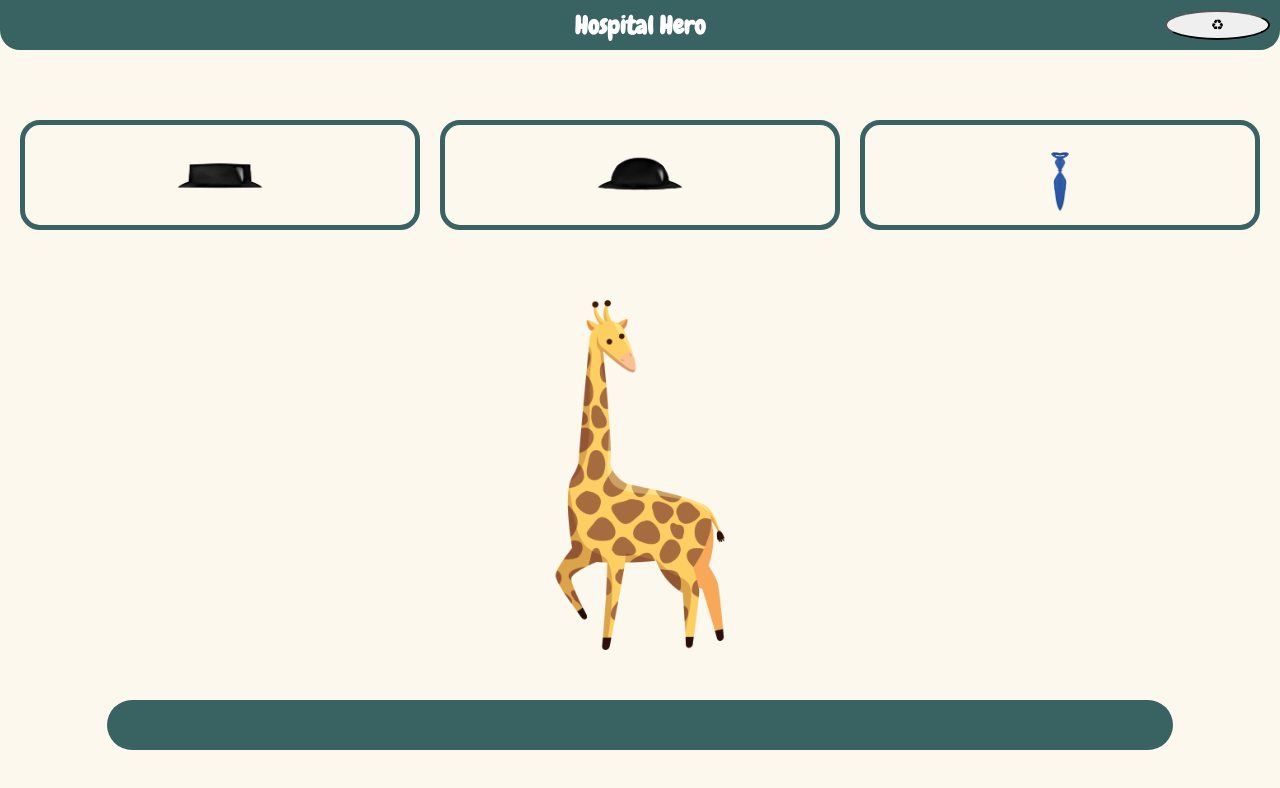
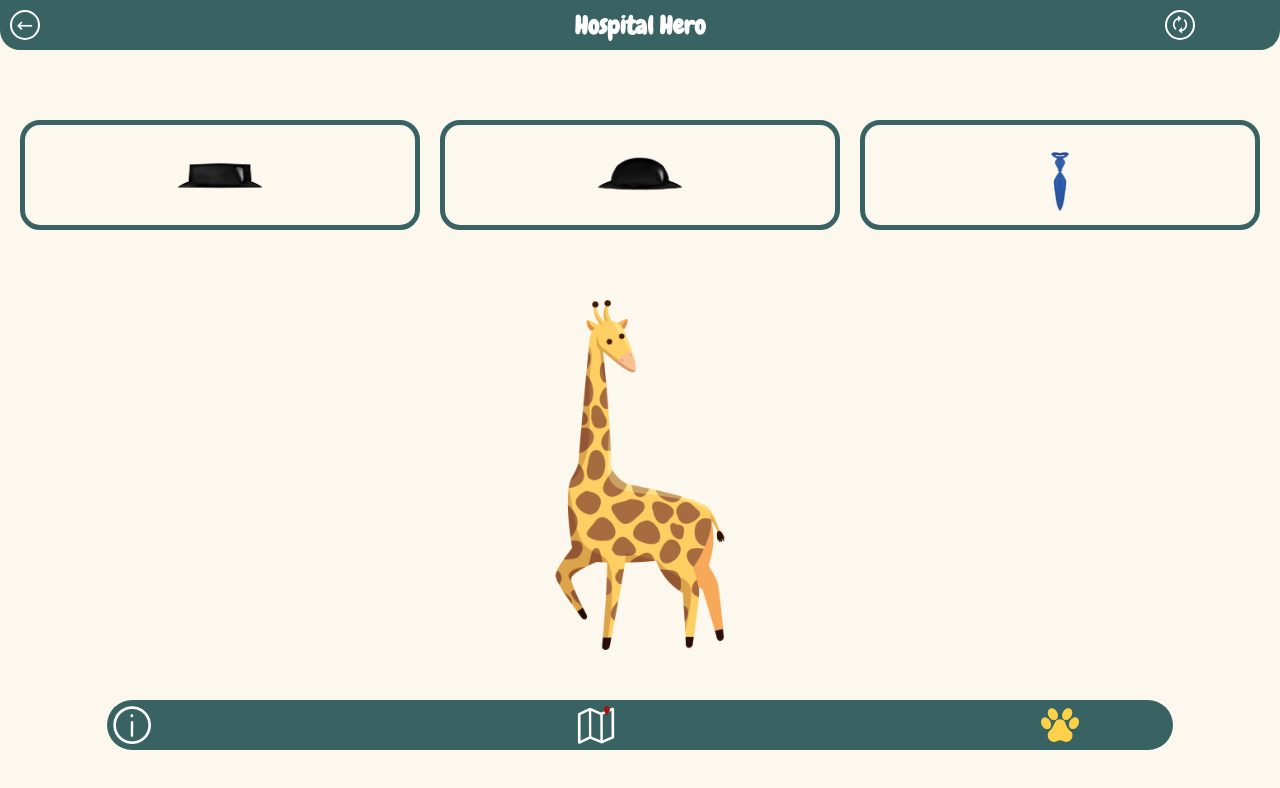
Before and after one commit to DeVDavino/IPMEDT3, a plain HTML site: page aankledenGiraffe.html in a window 1280 px wide. Drawn offline with Linux system fonts and the light colour scheme.

Commit message:
menubalk gemaakt, geupdate naar aankleden pagina's

```diff
--- a/aankledenGiraffe.html
+++ b/aankledenGiraffe.html
@@ -3,7 +3,7 @@
 
   <head>
 
-      <title>HH-aankleden-Giraffe</title>
+      <title>HH-aankleden-giraffe</title>
 
       <meta charset="utf-8" />
       <meta name="viewport" content="width=device-width, initial-scale=1.0">
@@ -21,29 +21,42 @@
       <div class="top">
         <div class="top__grid">
           <h1 class="top__grid__logo">Hospital Hero</h1>
-          <button type="button" class="top__grid__reset" onclick="resetKleding(giraffe)" id="--js-reset" name="reset">&#9851; </button>
+          <button class="top__grid__reset" onclick="resetKleding(giraffe)">&#128472;</button>
+          <button class="top__grid__terug">
+            <a class="top__grid__terug__logo" href="dier.html">&#8592;</a>
+          </button>
         </div>
       </div>
 
       <div class="container__kleding">
         <ul class="container__kleding__list">
           <li class="container__kleding__list__item">
-            <img class="container__kleding__list__item__image" onclick="veranderKleding('phoed')" id="--js-phoed" src="img\hoed_preview.png" alt="phoed">
+            <img class="container__kleding__list__item__image" onclick="veranderKleding('phoed')" src="img\hoed_preview.png" alt="phoed">
           </li>
           <li class="container__kleding__list__item">
-            <img class="container__kleding__list__item__image" onclick="veranderKleding('bhoed')" id="--js-bhoed" src="img\bhoed_preview.png" alt="bhoed">
+            <img class="container__kleding__list__item__image" onclick="veranderKleding('bhoed')" src="img\bhoed_preview.png" alt="bhoed">
           </li>
           <li class="container__kleding__list__item">
-            <img class="container__kleding__list__item__image" onclick="veranderKleding('stropdas')" id="--js-stropdas" src="img\das_preview.png" alt="stropdas">
+            <img class="container__kleding__list__item__image" onclick="veranderKleding('stropdas')" src="img\das_preview.png" alt="stropdas">
           </li>
         </ul>
       </div>
       <div class="container__dier">
-        <img class= "container__dier__image" id="--js-dier" src="img\giraffe_preview.png" alt="afbeelding van Giraffe">
+        <img class= "container__dier__image" id="--js-dier" src="img\giraffe_preview.png" alt="afbeelding van giraffe">
       </div>
 
       <nav class="menu">
-        <a class="menu__item" href="#"></a>
+        <div class="menu__grid">
+          <a class="menu__grid__item" href="info.html">
+            <img class="menu__grid__item__image" src="img\menu_info.png" alt="info">
+          </a>
+          <a class="menu__grid__item" href="home.html">
+            <img class="menu__grid__item__image" src="img\menu_kaart.png" alt="kaart">
+          </a>
+          <a class="menu__grid__item" href="#">
+            <img class="menu__grid__item__image" src="img\menu_dier_active.png" alt="dier">
+          </a>
+        </div>
       </nav>
 
     </article>
--- a/css/aankleden.css
+++ b/css/aankleden.css
@@ -61,9 +61,46 @@ body{
 .top__grid__reset{
   grid-column: 12 / span 1;
   grid-row: 1;
+  width: 3rem;
+  height: 3rem;
   border-radius: 50%;
-  font-size: 1.5rem;
+  border: 0.2rem solid var(--white-text);
+  background-color: var(--primary-color);
+  display: inline-block;
+  text-align: center;
+  justify-content: center;
+  font-size: 1.8rem;
+  color: var(--white-text);
+}
 
+.top__grid__reset:hover{
+  border: 0.2rem solid var(--secondary-color);
+  color: var(--secondary-color);
+}
+
+.top__grid__terug{
+  grid-column: 1 / span 1;
+  grid-row: 1;
+  width: 3rem;
+  height: 3rem;
+  border-radius: 50%;
+  border: 0.2rem solid var(--white-text);
+  background-color: var(--primary-color);
+  display: inline-block;
+  text-align: center;
+  justify-content: center;
+  font-size: 2rem;
+}
+
+.top__grid__terug__logo{
+    color: var(--white-text);
+    text-decoration: none;
+
+}
+
+.top__grid__terug:hover{
+  border: 0.2rem solid var(--secondary-color);
+  color: var(--secondary-color);
 }
 
 .container__kleding{
@@ -122,3 +159,23 @@ body{
   background-color: var(--primary-color);
   border-radius: 4rem;
 }
+
+.menu__grid{
+  width: 100%;
+  height: 100%;
+  padding: 0.6rem;
+  display: grid;
+  grid-template-rows:repeat(1,minmax(0,1fr));
+  grid-template-columns:repeat(25,minmax(0,1fr));
+}
+
+.menu__grid__item{
+  grid-column: span 11;
+  grid-row: 1;
+}
+
+.menu__grid__item__image{
+  max-width: 100%;
+  height: 100%;
+
+}
```
Also changed, not shown: aankledenOlifant.html (+20 -7 lines), aankledenPinguin.html (+18 -5 lines).
